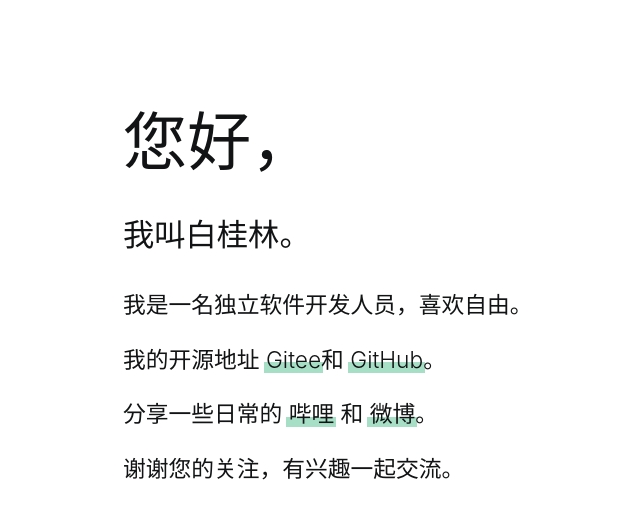
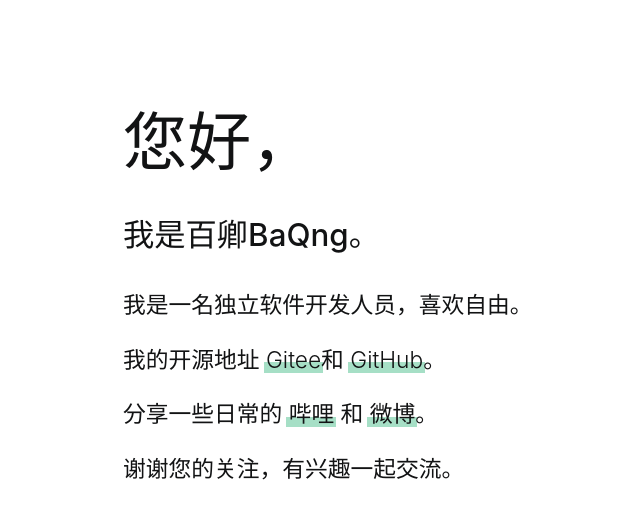
Before and after one commit to baiguilin/baqng.github.io, a plain HTML site: page index.html in a window 1280 px wide. Shown: the whole page, without its empty margins (13-653 px from the left). Drawn offline with Linux system fonts and the light colour scheme.

Commit message:
Update index.html
更新

```diff
--- a/index.html
+++ b/index.html
@@ -56,7 +56,7 @@
 
 <body>
     <h1>您好，</h1>
-    <p style="font-weight: 500; font-size: 2.2em">我叫白桂林。</p>
+    <p style="font-weight: 500; font-size: 2.2em">我是百卿BaQng。</p>
     <p>
         我是一名独立软件开发人员，喜欢自由。
     </p>
```
